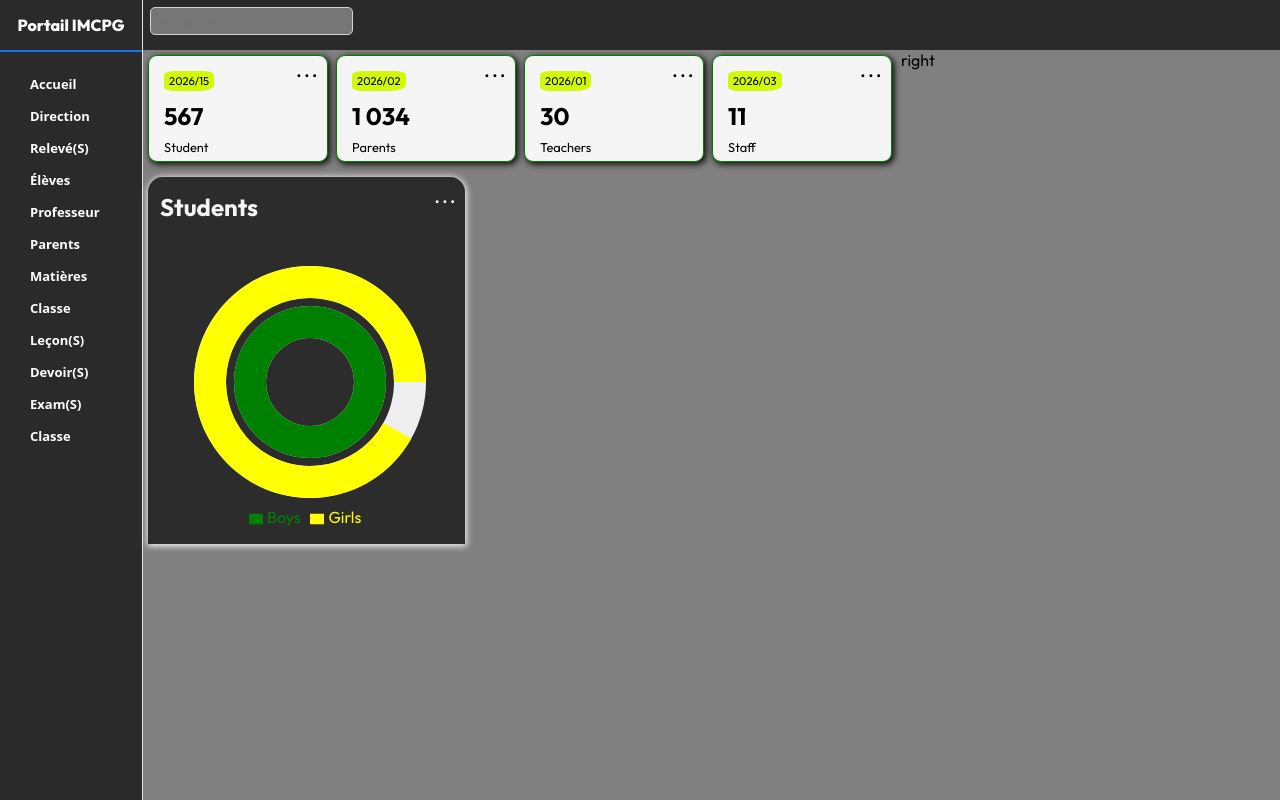
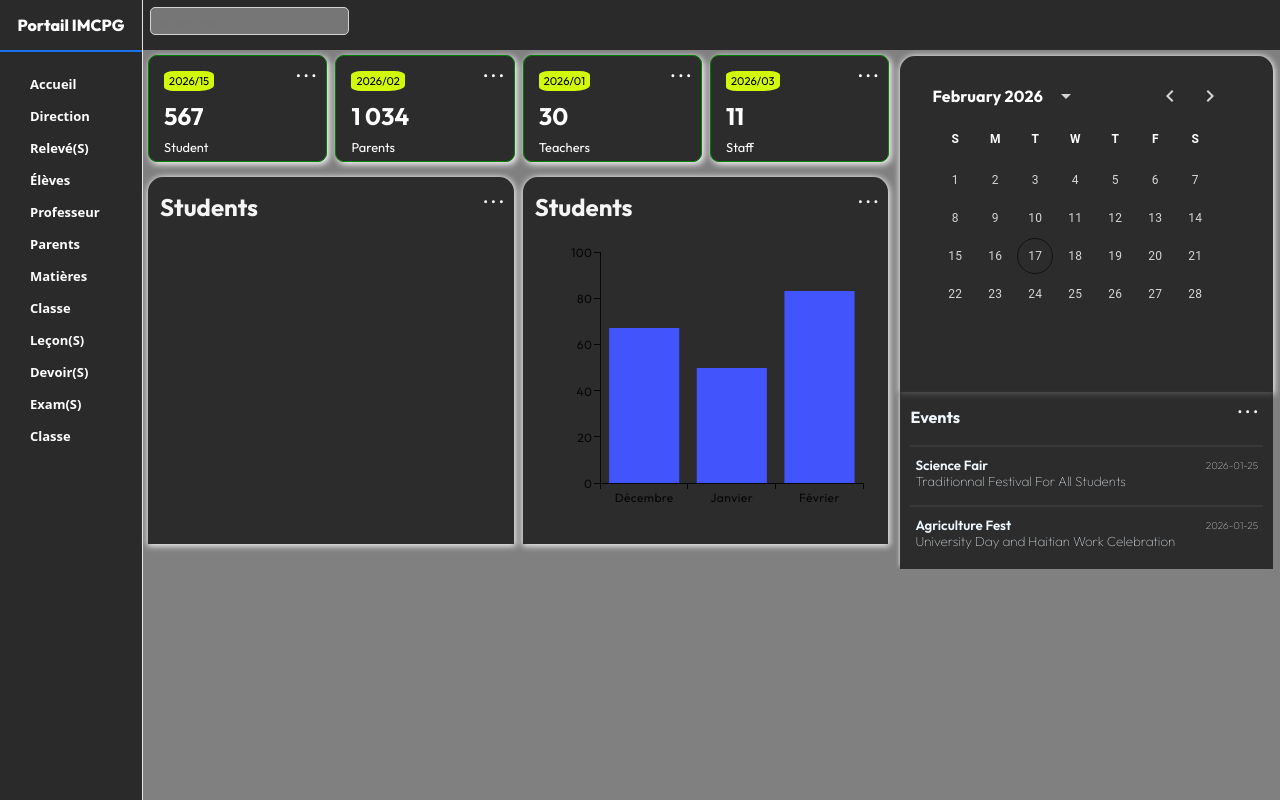
Before and after one commit to berlenskyy/imcpg, a React (Vite) app: page /admin in a window 1280 px wide. Built offline with nearby package versions, Linux system fonts and the light colour scheme; some icons are missing.

Commit message:
BarChart - Responsivness - Event

```diff
--- a/package.json
+++ b/package.json
@@ -17,7 +17,10 @@
     "@hookform/resolvers": "^5.2.2",
     "@mui/icons-material": "^7.3.8",
     "@mui/material": "^7.3.8",
+    "@mui/x-charts": "^8.27.0",
+    "@mui/x-date-pickers": "^8.27.0",
     "@react-pdf/renderer": "^4.3.2",
+    "dayjs": "^1.11.19",
     "file-saver": "^2.0.5",
     "html-docx-js": "^0.1.0",
     "html2pdf.js": "^0.14.0",
--- a/src/Components/Admin/AdminPanel.css
+++ b/src/Components/Admin/AdminPanel.css
@@ -1,5 +1,7 @@
 
-
+#root{
+  width: 100%;
+}
 
 .admin-container{
   /* position: fixed; */
@@ -7,10 +9,11 @@
   background-color: gray;
   display: flex;
   /* align-items:baseline; */
-  width: 100%;
+  width: inherit;
   height: 100%;
   margin: 0;
   padding: 0;
+  overflow:hidden;
 
 }
  .admin-container img{
--- a/src/Components/DHome/Home.css
+++ b/src/Components/DHome/Home.css
@@ -6,6 +6,7 @@
 }
 .dHomeContainer .rightPart{
     flex: 1;
+    padding: 6px 2px 10px 2px;
 }
 /* ---------------LINE 1*/
 .line1 ,.line2{
@@ -20,9 +21,11 @@
     flex: 1;
     border: 1px solid green;
     border-radius: 9px;
-    background-color: whitesmoke;
+    background-color: rgba(0, 0, 0, 0.658);
+    color: white;
+    /* background-color: whitesmoke; */
     padding: 10px 5px 5px 15px;
-    box-shadow: 2px 2px 6px 0.5px rgba(0, 0, 0, 0.905);
+    box-shadow: 2px 2px 6px 0.5px whitesmoke;
     margin: 0 4px 0 0;
 }
 .cardTop{
@@ -34,6 +37,7 @@
 .cardTop span:first-child{
     font-size: 0.7em;
     background-color: #d1f909;
+    color: black;
     padding: 3px 5px;
     border-radius: 20% 20% 30% 20%;
 }
@@ -42,6 +46,7 @@
     top: -10px;
     font-weight: bolder;
     margin: 0 5px 0 0;
+    cursor:wait;
 }
 .cardContainer h3{
     font-size: 0.8em;
@@ -86,3 +91,109 @@
     flex: 2;
 }
 /* ---------------LINE 3*/
+
+.componentWrapper{
+  /* flex: 1; */
+    /* position: relative; */
+    background-color: rgba(0, 0, 0, 0.658);
+    /* padding: 10px 5px 12px 12px; */
+    padding: 0;
+    border-radius: 15px 15px 0 0;
+    margin-right: 5px;
+    box-shadow: 0.5px 1px 6px 1px whitesmoke;
+    color: aliceblue;
+
+}
+
+/* My Event Css*/
+.eventWrapper{
+    padding: 10px 10px;
+    border-radius: 0;
+    box-shadow: -4px 0px 4px -3.5px;
+}
+.eventWrapper .cardTop{
+    margin-bottom: 18px;
+}
+.eventWrapper .cardTop h2{
+    font-size: medium;
+    text-transform: capitalize;
+}
+.titlenDate{
+    display: flex;
+    align-items: center;
+    justify-content: space-between;
+}
+.titlenDate h2{
+    font-size: smaller;
+    font-weight: 600;
+}
+.titlenDate span{
+    font-size: x-small;
+    font-weight: 100;
+}
+.event{
+    border-top: 2px solid rgba(255, 255, 255, 0.06);
+    padding: 10px 5px;
+    margin: 6px 0 0 0;
+
+}
+.event p{
+    font-size: smaller;
+    font-weight: 100;
+}
+
+/* ----------media queries------------- */
+@media (max-width: 810px){
+    .dHomeContainer{
+    display: flex;
+    flex-direction: column;
+}
+.dHomeContainer .rightPart{
+    display: flex;
+}
+.eventWrapper{
+    /* flex: 2; */
+    background-color: rgba(0, 0, 0, 0.658);
+    padding: 10px 5px 12px 12px;
+    border-radius: 15px 15px 0 0;
+    margin-left: 10px;
+    box-shadow: 0.5px 1px 6px 1px whitesmoke;
+    color: aliceblue;
+}
+}
+
+
+/* ----------media queries------------- */
+@media (max-width: 748px){
+    /* .dHomeContainer{
+    display: flex;
+    flex-direction: column;
+} */
+.dHomeContainer .rightPart{
+    display: flex;
+}
+.eventWrapper{
+    /* flex: 2; */
+    background-color: rgba(0, 0, 0, 0.658);
+    padding: 10px 5px 12px 12px;
+    border-radius: 15px 15px 0 0;
+    margin-left: 10px;
+    box-shadow: 0.5px 1px 6px 1px whitesmoke;
+    color: aliceblue;
+}
+.line2{
+    display: flex;
+    flex-direction: column;
+}
+.radial{
+    /* padding: 0; */
+    margin: 0;
+    /* overflow: hidden; */
+}
+.recharts-wrapper{
+    padding: 0;
+    margin: 0;
+    width: 450px;
+    height: 450px;
+}
+}
--- a/src/Components/DHome/Home.jsx
+++ b/src/Components/DHome/Home.jsx
@@ -4,6 +4,11 @@ import {RadialBarChart, RadialBar, Legend, Tooltip} from 'recharts';
 import { radialBarChartDATA } from '../../dataSource';
 import GirlIcon from '@mui/icons-material/Girl';
 import BoyIcon from '@mui/icons-material/Man';
+import { LocalizationProvider } from '@mui/x-date-pickers/LocalizationProvider';
+import { AdapterDayjs } from '@mui/x-date-pickers/AdapterDayjs';
+import { DateCalendar } from '@mui/x-date-pickers/DateCalendar';
+import { BarChart } from '@mui/x-charts/BarChart';
+
 
 const Card = ({date = '2026/15', amount='567', type='Student'}) =>
     <>
@@ -16,26 +21,89 @@ const Card = ({date = '2026/15', amount='567', type='Student'}) =>
             <h3>{type}</h3>
         </div>
     </>
+const MyCalendar = ()=>
+    <>
+        <div className="componentWrapper">
+            {/* <div className="cardTop">
+                <h2>Students</h2>
+                <span>. . .</span>
+            </div> */}
+            <LocalizationProvider dateAdapter={AdapterDayjs} >
+                <DateCalendar
+                    sx={{
+                        "& .MuiPickersDay-root": {
+                            color: "#fff",
 
-const DashboardHome = () => {
-  return (
-    <div className='dHomeContainer'>
-        <div className="leftPart">
-            <div className="line1">
-                <Card />
-                <Card date='2026/02' amount='1 034' type= 'Parents'/>
-                <Card date='2026/01' amount='30' type= 'Teachers'/>
-                <Card date='2026/03' amount='11' type= 'Staff'/>
+                        },  "& .MuiButtonBase-root": {
+                            color:"#fffc",
+                        },
+                        "&.MuiDateCalendar-root":{
+                            color:"white",
+                            width:350,
+                            padding:1,
+                            margin:0,
+                            Height:320,
+                            borderColor:"white"
+                        }, "& .MuiTypography-root": {
+                            color:"#fff",
+                            fontWeight:"bolder"
+                        },
+                        "& .MuiPickersDay-root.Mui-selected": {
+                            color: "#fff",
+                            backgroundColor: "#04aa12", // filles
+                        }, "& .MuiPickersDay-root:hover": {
+                            backgroundColor: "#c2f8bb",
+                            color:"#04aa12"
+                        },
+                         "& .MuiPickersDay-root.Mui-disabled": {
+                            color: "#dddddd",
+                         },
+                         "& .MuiPickersCalendarHeader-label": {
+                            color: "#ffffff",// garçons
+                            fontWeight: "bold",
+                        },
+                    }}
+                />
+            </LocalizationProvider>
         </div>
-            <div className="line2">
+    </>
+const MyBarChart =() =>
+<>
+    <div className="radial">
+        <div className="cardTop">
+                <h2>Students</h2>
+                <span>. . .</span>
+            </div>
+            <BarChart
+                xAxis={[
+                    {
+                    id: 'barCategories',
+                    data: ['Décembre', 'Janvier', 'Février'],
+                    height: 29,
+                    },
+                ]}
+                series={[
+                    {
+                    data: [67, 50, 83],
+                    },
+                ]}
+                height={300}
+            />
+
+    </div>
+
+
+</>
+const MyRadialChart = () =>
+    <>
         <div className="radial">
             <div className="cardTop">
                 <h2>Students</h2>
                 <span>. . .</span>
             </div>
             <RadialBarChart
-                        width={300}
-                        height={300}
+                // width={300}
+                // height={300}
                 data={radialBarChartDATA}
                 cx="50%"
                 cy="50%"
@@ -58,14 +126,46 @@ const DashboardHome = () => {
                 <BoyIcon className="boyIcon" />
             </div>
         </div>
-                <div className="chart2">
-                    {/* <Card/> */}
+    </>
+const MyEvents = ({title ='Science Fair', description='Traditionnal Festival For All Students', date="2026-01-25"}) =>
+    <>
+        <div className="event">
+            <div className="titlenDate">
+                <h2 className=''>{title}</h2>
+                <span>{date}</span>
+            </div>
+
+            <p>{description}</p>
+        </div>
+    </>
+const DashboardHome = () => {
+  return (
+    <div className='dHomeContainer'>
+        <div className="leftPart">
+            <div className="line1">
+                <Card />
+                <Card date='2026/02' amount='1 034' type= 'Parents'/>
+                <Card date='2026/01' amount='30' type= 'Teachers'/>
+                <Card date='2026/03' amount='11' type= 'Staff'/>
+            </div>
+            <div className="line2">
+                <MyRadialChart/>
+                <MyBarChart/>
+
             </div>
         </div>
+        <div className="rightPart">
+            <div>
+                <MyCalendar/>
             </div>
-
-        <div className="rightPart">
-            right
+            <div className="componentWrapper eventWrapper">
+                <div className="cardTop">
+                    <h2>events</h2>
+                    <span>. . .</span>
+                </div>
+                <MyEvents/>
+                <MyEvents title='Agriculture Fest' description='University Day and Haitian Work Celebration'/>
+            </div>
         </div>
     </div>
   )
--- a/src/index.css
+++ b/src/index.css
@@ -2,7 +2,7 @@
 
 *{
     margin: 0;
-    padding: o;
+    padding: 0;
     box-sizing: border-box;
     font-family: "Outfit", sans-serif;
 }
```
Also changed, not shown: 1 other file (tests, documents, lock files or other folders). Lines whose indentation alone changed are shown as unchanged.
